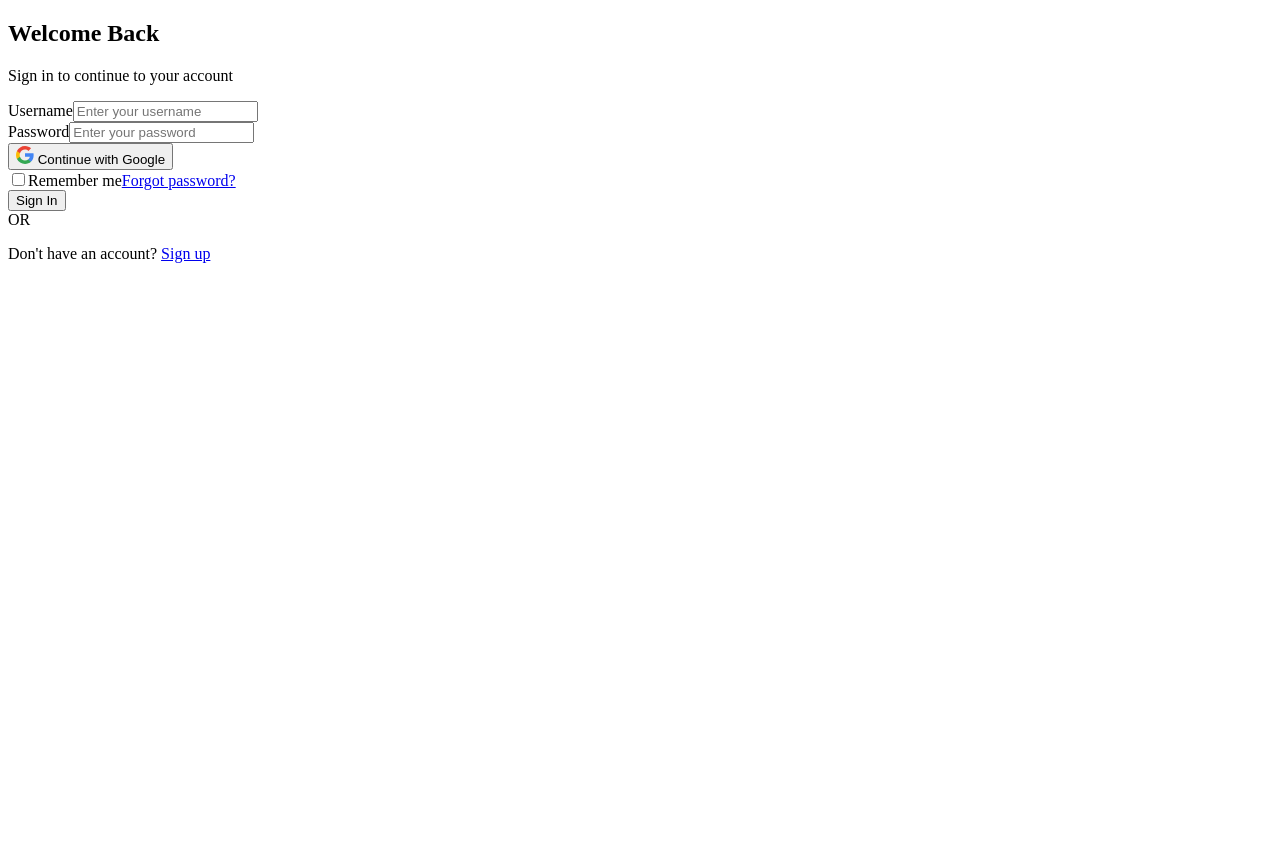
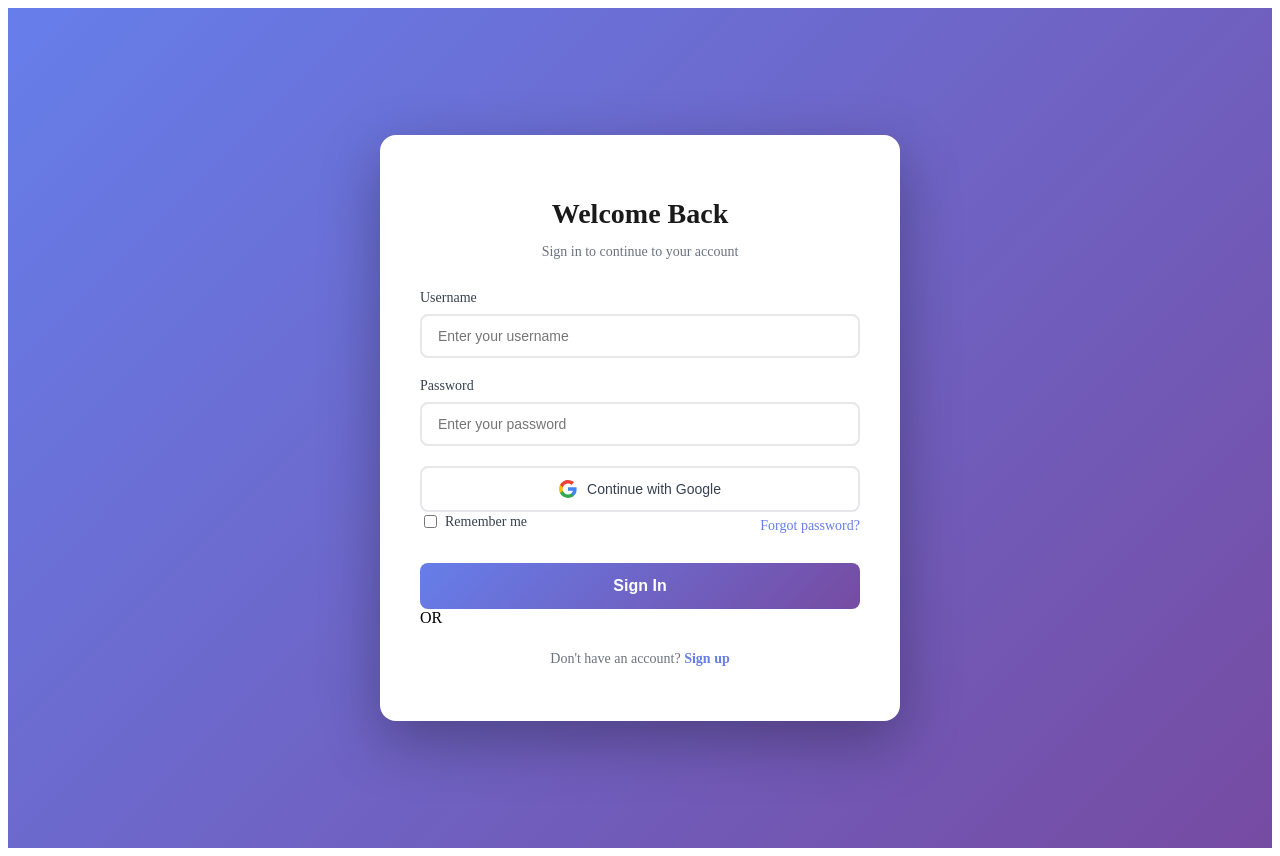
Before and after one commit to Mad-iq/FMS-Angular, an Angular app: page /login in a window 1280 px wide. Before the commit the page ends 800 px from the top, so only its background shows below. Built offline with nearby package versions, Linux system fonts and the light colour scheme.

Commit message:
Created the basic login.html

```diff
--- a/src/app/components/login/login.css
+++ b/src/app/components/login/login.css
@@ -0,0 +1,118 @@
+.auth-container {
+min-height: 100vh;
+display: flex;
+justify-content: center;
+align-items: center;
+background: linear-gradient(135deg, #667eea 0%, #764ba2 100%);
+padding: 20px;
+}
+
+.auth-card {
+background: white;
+padding: 40px;
+border-radius: 16px;
+box-shadow: 0 20px 60px rgba(0, 0, 0, 0.3);
+width: 100%;
+max-width: 440px;
+}
+
+h2 {
+text-align: center;
+margin-bottom: 8px;
+color: #1a1a1a;
+font-size: 28px;
+font-weight: 700;
+}
+
+.subtitle {
+text-align: center;
+color: #6b7280;
+margin-bottom: 30px;
+font-size: 14px;
+}
+
+.form-group {
+margin-bottom: 20px;
+}
+
+label {
+display: block;
+margin-bottom: 8px;
+color: #374151;
+font-weight: 500;
+font-size: 14px;
+}
+
+input[type="username"],
+input[type="password"] {
+width: 100%;
+padding: 12px 16px;
+border: 2px solid #e5e7eb;
+border-radius: 8px;
+font-size: 14px;
+box-sizing: border-box;
+}
+
+.form-options {
+display: flex;
+justify-content: space-between;
+align-items: center;
+margin-bottom: 24px;
+font-size: 14px;
+}
+
+.checkbox-label {
+display: flex;
+align-items: center;
+color: #374151;
+}
+
+.checkbox-label input {
+margin-right: 8px;
+}
+
+.forgot-link {
+color: #667eea;
+text-decoration: none;
+font-weight: 500;
+}
+
+
+.btn-primary {
+width: 100%;
+padding: 14px;
+background: linear-gradient(135deg, #667eea 0%, #764ba2 100%);
+color: white;
+border: none;
+border-radius: 8px;
+font-size: 16px;
+font-weight: 600;
+}
+
+.btn-social {
+width: 100%;
+padding: 12px;
+background: white;
+border: 2px solid #e5e7eb;
+border-radius: 8px;
+font-size: 14px;
+font-weight: 500;
+display: flex;
+align-items: center;
+justify-content: center;
+gap: 10px;
+color: #374151;
+}
+
+.link-text {
+text-align: center;
+margin-top: 24px;
+color: #6b7280;
+font-size: 14px;
+}
+
+.link-text a {
+color: #667eea;
+text-decoration: none;
+font-weight: 600;
+}
```
